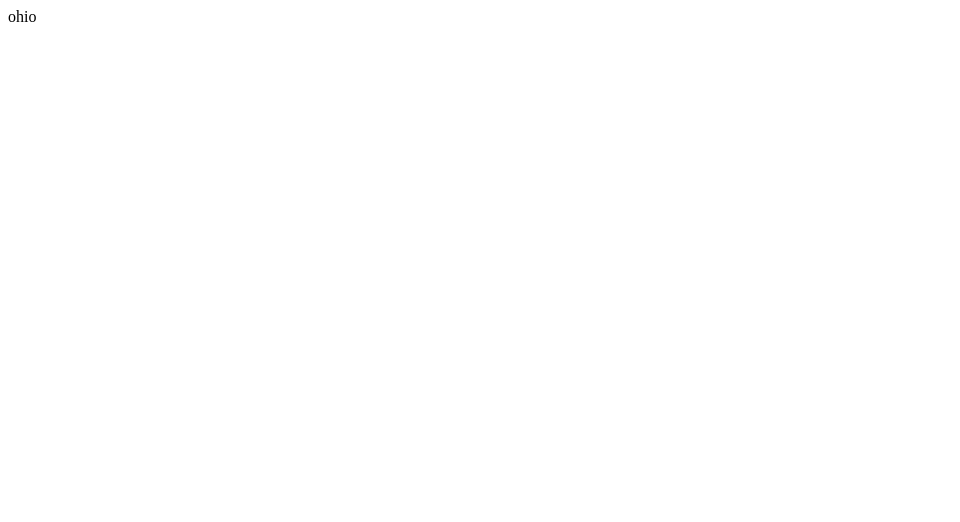
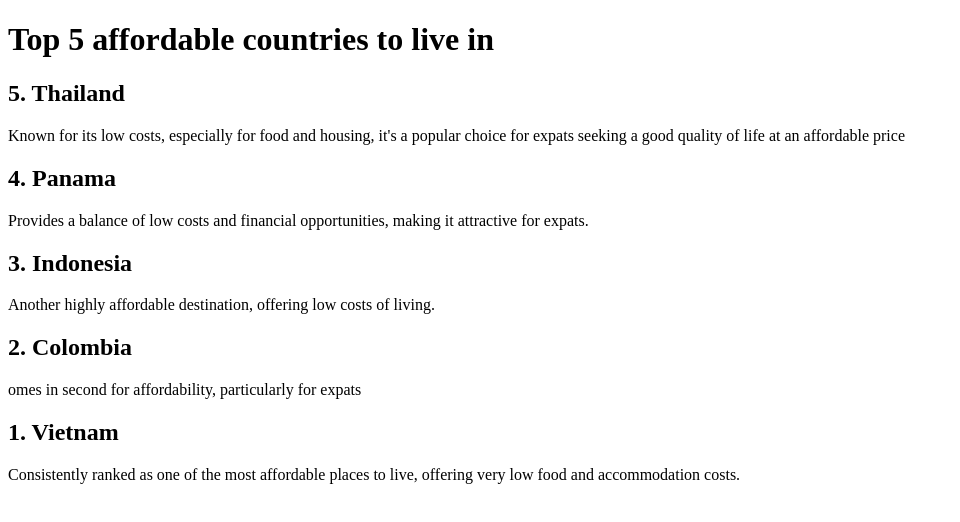
Before and after one commit to christbenare/myfirstweb, a plain HTML site: page index.html in a window 1280 px wide. Shown: the whole page, without its empty margins (0-960 px from the left). Drawn offline with Linux system fonts and the light colour scheme.

Commit message:
Update index.html

```diff
--- a/index.html
+++ b/index.html
@@ -1 +1,20 @@
-ohio
+<!DOCTYPE html>
+<html>
+<head>
+    <meta charset="UTF-8" />
+    <title>Top 5 Budget Countries to live in</title>
+</head>
+<body>
+    <h1>Top 5 affordable countries to live in</h1>
+    <h2>5. Thailand</h2>
+    Known for its low costs, especially for food and housing, it's a popular choice for expats seeking a good quality of life at an affordable price
+    <h2>4. Panama</h2>
+    Provides a balance of low costs and financial opportunities, making it attractive for expats.
+    <h2>3. Indonesia</h2>
+    Another highly affordable destination, offering low costs of living.
+    <h2>2. Colombia</h2>
+    omes in second for affordability, particularly for expats
+    <h2>1. Vietnam</h2>
+     Consistently ranked as one of the most affordable places to live, offering very low food and accommodation costs.
+</body>
+</html>
```
